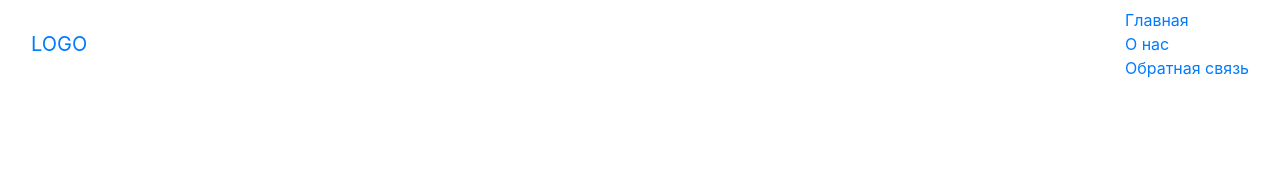
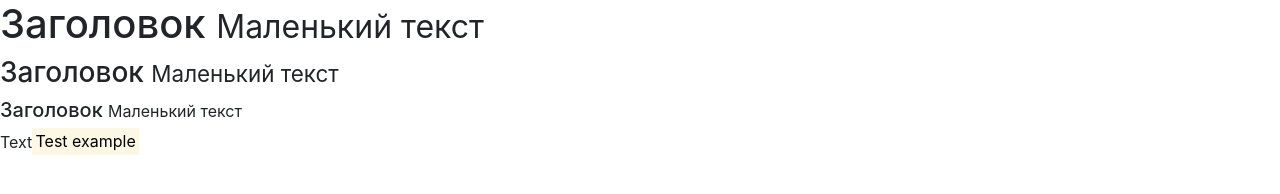
Before and after one commit to RomanShuruiev/Study, a website: page app/index.html in a window 1280 px wide. Drawn offline with nearby package versions, Linux system fonts and the light colour scheme.

Commit message:
Update index.html

```diff
--- a/app/index.html
+++ b/app/index.html
@@ -11,37 +11,10 @@
 	<script src="https://stackpath.bootstrapcdn.com/bootstrap/4.3.1/js/bootstrap.min.js" integrity="sha384-JjSmVgyd0p3pXB1rRibZUAYoIIy6OrQ6VrjIEaFf/nJGzIxFDsf4x0xIM+B07jRM" crossorigin="anonymous"></script>
 </head>
 <body>
-	<nav class="navbar navbar-default">
-		<div class="container-fluid">
-			<div class="navbar-header">
-				<a href="#" class="navbar-brand">LOGO</a>
-			</div>
-			<div>
-				<ul class="nav navbar-nav">
-					<li class="active"><a href="#">Главная</a></li>
-					<li><a href="#">О нас</a></li>
-					<li><a href="#">Обратная связь</a></li>
-				</ul>
-			</div>
-		</div>
-	</nav>
-	<!--
-	<div class="row">
+	<h1>Заголовок <small>Маленький текст</small></h1>
+	<h3>Заголовок <small>Маленький текст</small></h3>
+	<h5>Заголовок <small>Маленький текст</small></h5>
+	<p>Text<mark>Test example</mark></p>
 
-		<div class="col-lg-5 col-lg-push-7">
-			<div class="row">
-				<div class="col-lg-6" style="background-color: #00CCFF">
-					Первый
-				</div>
-				<div class="col-lg-6" style="background-color: #CC00FF">
-					Второй
-				</div>
-			</div>
-
-		</div>
-		<div class="col-lg-7 col-lg-pull-5" style="background-color: #CC00FF">Второй</div>
-
-	</div>
-	-->
 </body>
 </html>
```
